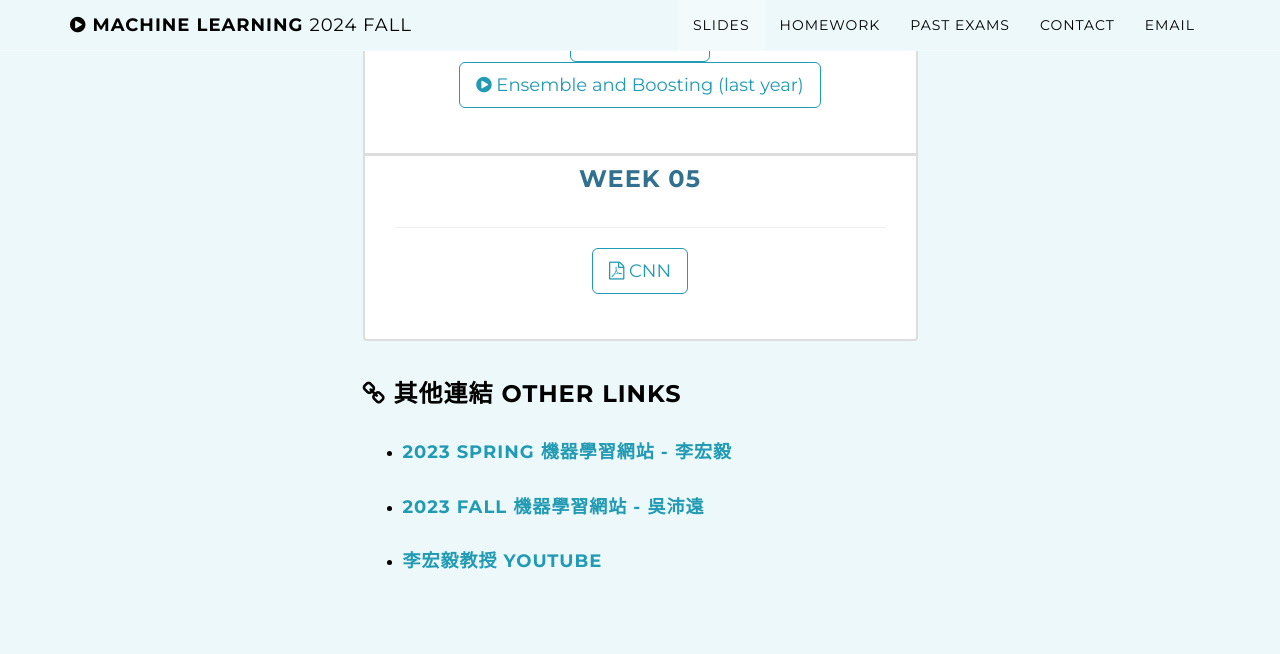
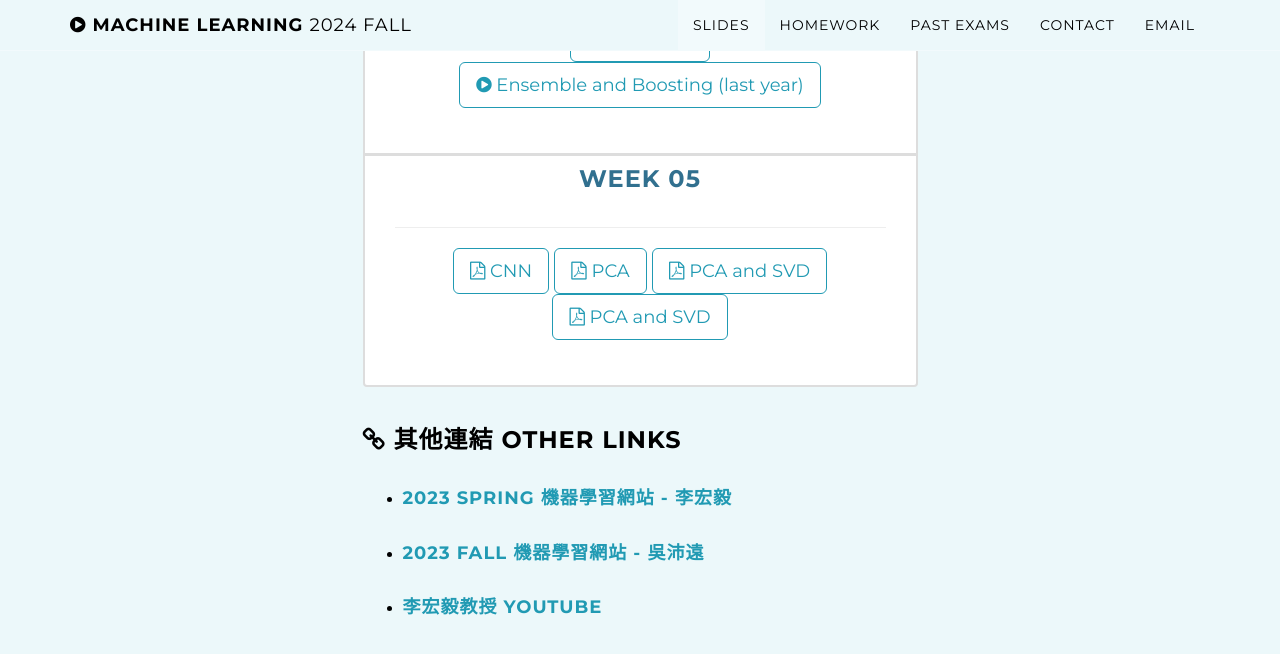
Before and after one commit to ntueemlta2024/ntueemlta2024.github.io, a Jekyll site: the page built from index.html, in a window 1280 px wide and 900 px high, scrolled down 2209 px. Shown: the top 654 px of the window. Built offline with Jekyll 4.4.1, drawn with Linux system fonts in a browser that asks for light colours; part of the change alters nothing that is shown.

Commit message:
update week 5 slide

```diff
--- a/_config.yml
+++ b/_config.yml
@@ -123,12 +123,15 @@ syllabus:
       - title: CNN
         kind: file-pdf-o
         path: ./slides/week5/W5_CNN.pdf
-      # - title: PCA
-      #   kind: file-pdf-o
-      #   path: ./slides/week5/W5_PCA_v2.pdf
-      # - title: PCA and SVD
-      #   kind: file-pdf-o
-      #   path: ./slides/week5/W5_PCA_SVD.pdf
+      - title: PCA
+        kind: file-pdf-o
+        path: ./slides/week5/W5_PCA_v2.pdf
+      - title: PCA and SVD
+        kind: file-pdf-o
+        path: ./slides/week5/W5_PCA_SVD.pdf
+      - title: PCA and SVD
+        kind: file-pdf-o
+        path: ./slides/week5/W5_TSNE.pdf
       # - title: W5-video
       #   kind: play-circle
       #   path: https://www.youtube.com/playlist?list=PLIKHU3mMrCpjJ7ezrzkp_dxk6KrtKxsBe
```
Also changed, not shown: 1 other file.
